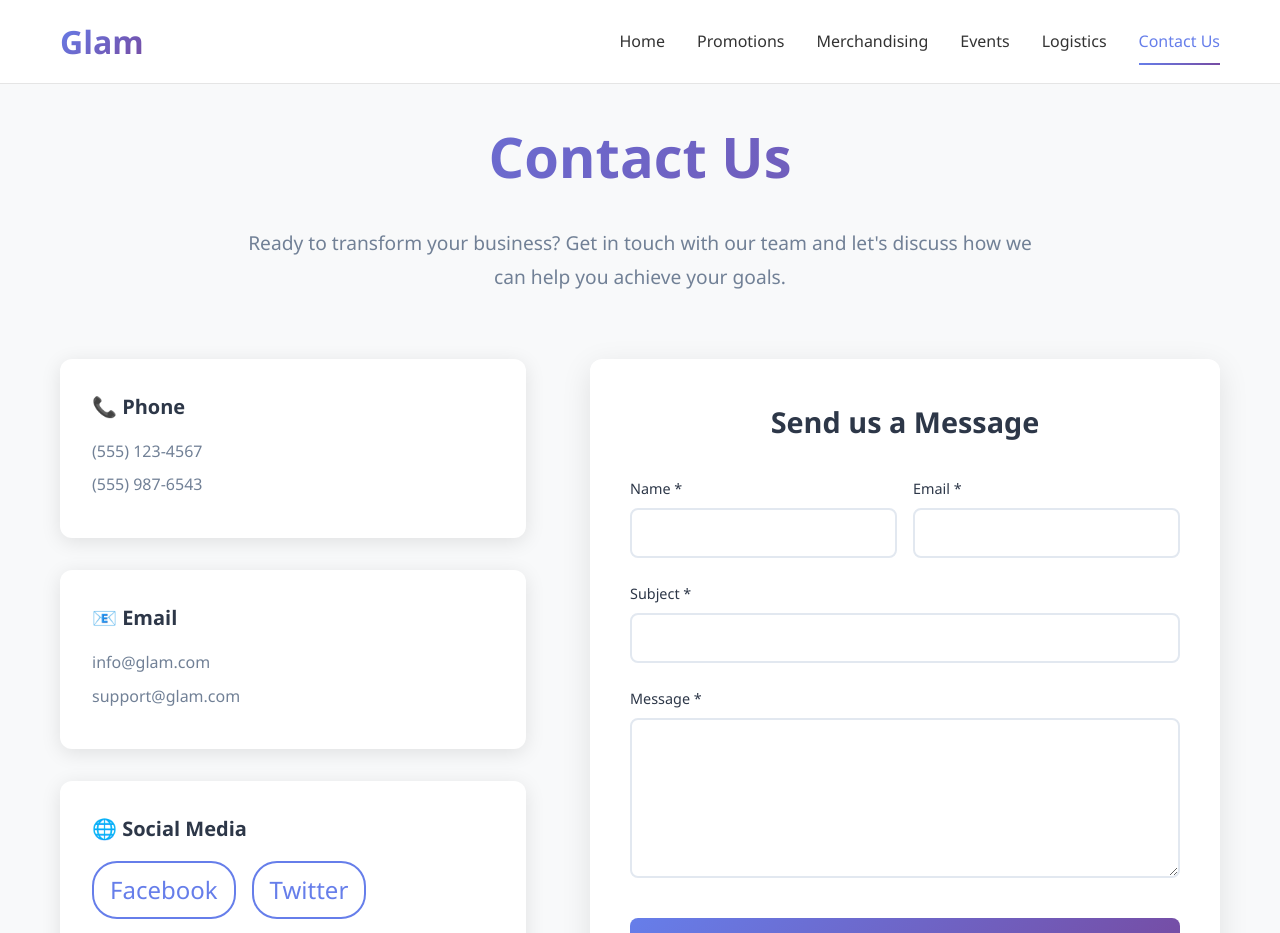
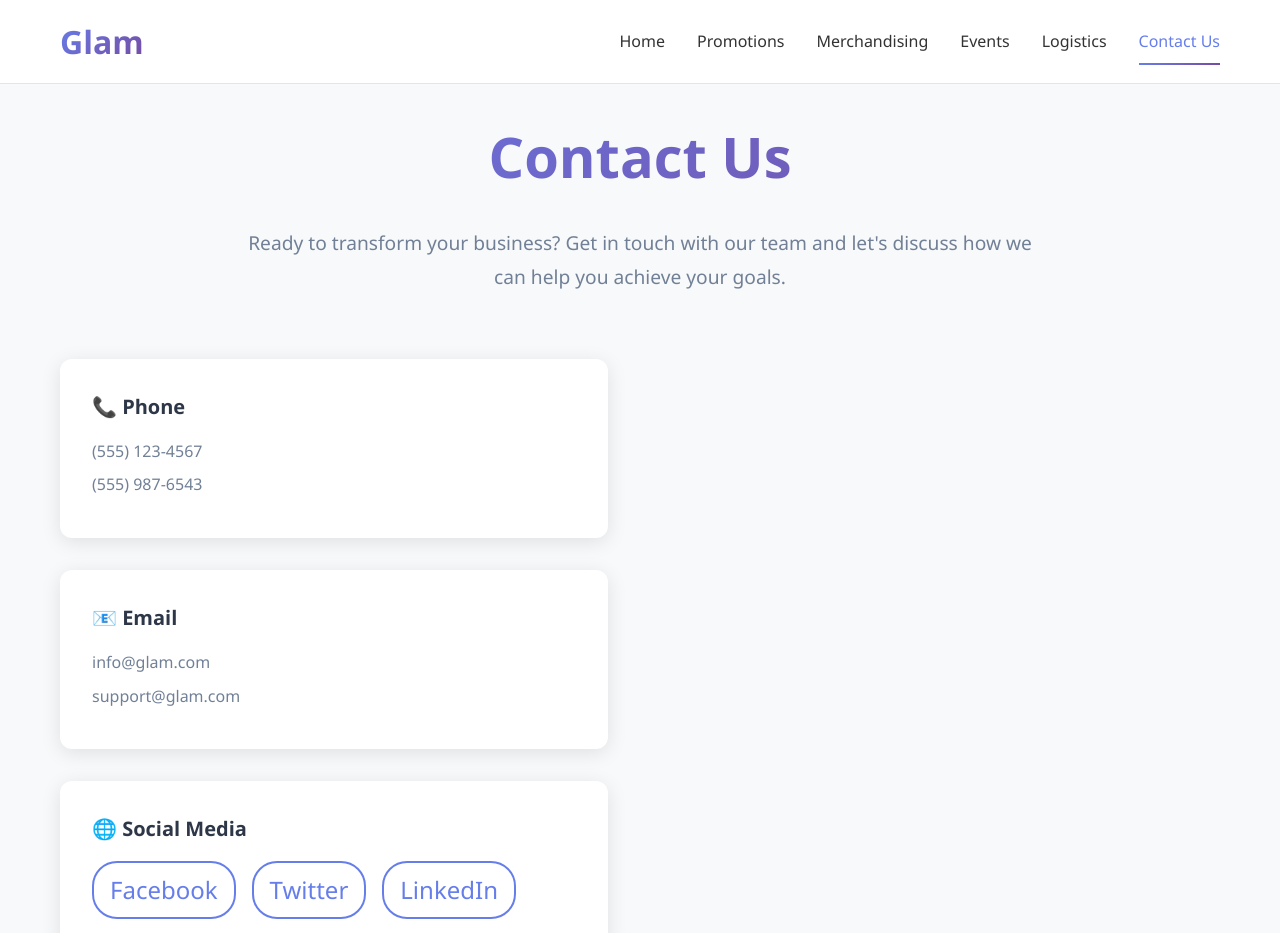
Before and after one commit to berired/Glam-landing, a React (Vite) app: page /contact in a window 1280 px wide. Shown: the top 933 px of the page. Built offline with nearby package versions, Linux system fonts and the light colour scheme.

Commit message:
removed email form

```diff
--- a/package.json
+++ b/package.json
@@ -10,6 +10,7 @@
     "preview": "vite preview"
   },
   "dependencies": {
+    "@emailjs/browser": "^4.4.1",
     "react": "^19.1.0",
     "react-dom": "^19.1.0",
     "react-router-dom": "^7.6.3"
--- a/src/pages/ContactUs.jsx
+++ b/src/pages/ContactUs.jsx
@@ -1,31 +1,7 @@
-import { useState } from 'react'
 import './ContactUs.css'
 import locationImage from '../assets/contact us asset/location.png'
 
-
 const ContactUs = () => {
-  const [formData, setFormData] = useState({
-    name: '',
-    email: '',
-    subject: '',
-    message: ''
-  })
-
-  const handleChange = (e) => {
-    setFormData({
-      ...formData,
-      [e.target.name]: e.target.value
-    })
-  }
-
-  const handleSubmit = (e) => {
-    e.preventDefault()
-    // Handle form submission here
-    console.log('Form submitted:', formData)
-    alert('Thank you for your message! We\'ll get back to you soon.')
-    setFormData({ name: '', email: '', subject: '', message: '' })
-  }
-
   return (
     <div className="contact-page">
       <div className="container">
@@ -72,64 +48,6 @@ const ContactUs = () => {
               </div>
             </div>
           </div>
-
-          <div className="contact-form-container">
-            <h2>Send us a Message</h2>
-            <form className="contact-form" onSubmit={handleSubmit}>
-              <div className="form-row">
-                <div className="form-group">
-                  <label htmlFor="name">Name *</label>
-                  <input
-                    type="text"
-                    id="name"
-                    name="name"
-                    value={formData.name}
-                    onChange={handleChange}
-                    required
-                  />
-                </div>
-                <div className="form-group">
-                  <label htmlFor="email">Email *</label>
-                  <input
-                    type="email"
-                    id="email"
-                    name="email"
-                    value={formData.email}
-                    onChange={handleChange}
-                    required
-                  />
-                </div>
-              </div>
-
-              <div className="form-group">
-                <label htmlFor="subject">Subject *</label>
-                <input
-                  type="text"
-                  id="subject"
-                  name="subject"
-                  value={formData.subject}
-                  onChange={handleChange}
-                  required
-                />
-              </div>
-
-              <div className="form-group">
-                <label htmlFor="message">Message *</label>
-                <textarea
-                  id="message"
-                  name="message"
-                  rows={6}
-                  value={formData.message}
-                  onChange={handleChange}
-                  required
-                ></textarea>
-              </div>
-
-              <button type="submit" className="btn btn-primary submit-btn">
-                Send Message
-              </button>
-            </form>
-          </div>
         </div>
       </div>
     </div>
```
Also changed, not shown: 2 other files (tests, documents, lock files or other folders).
